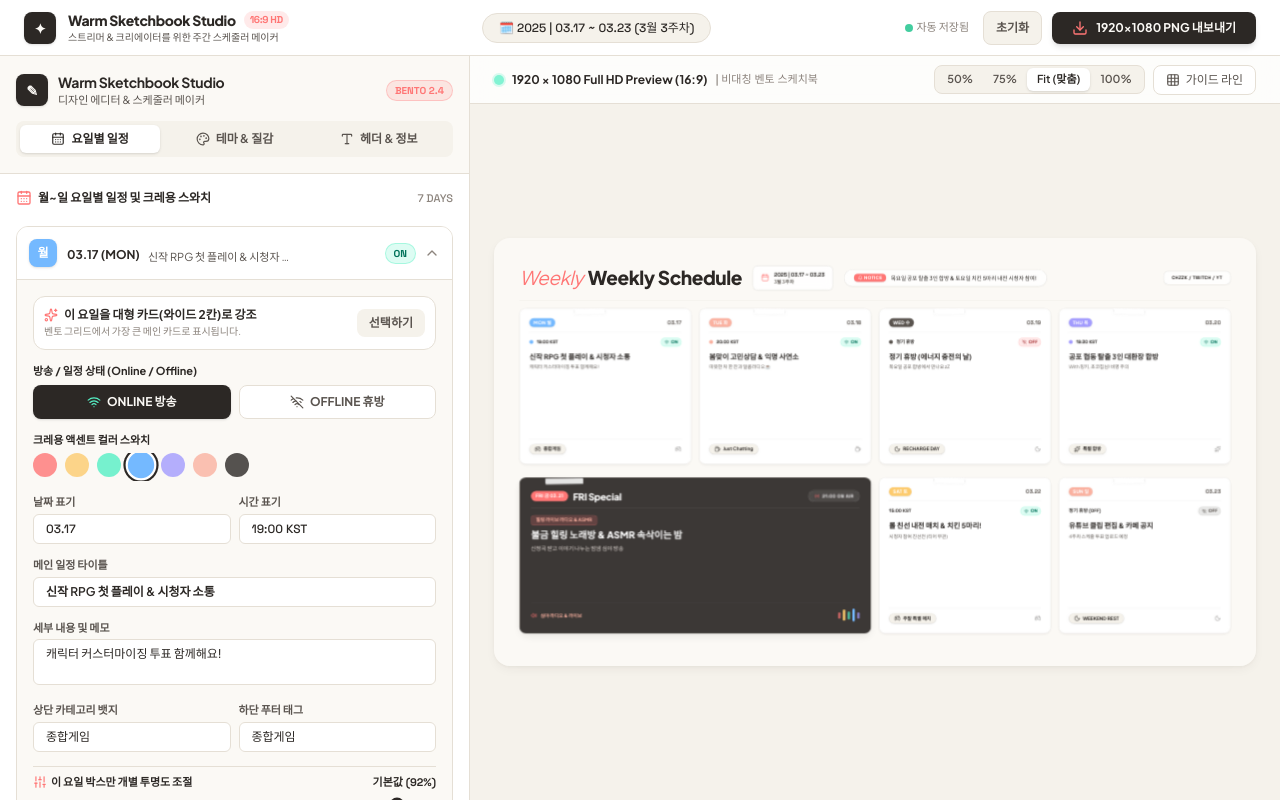
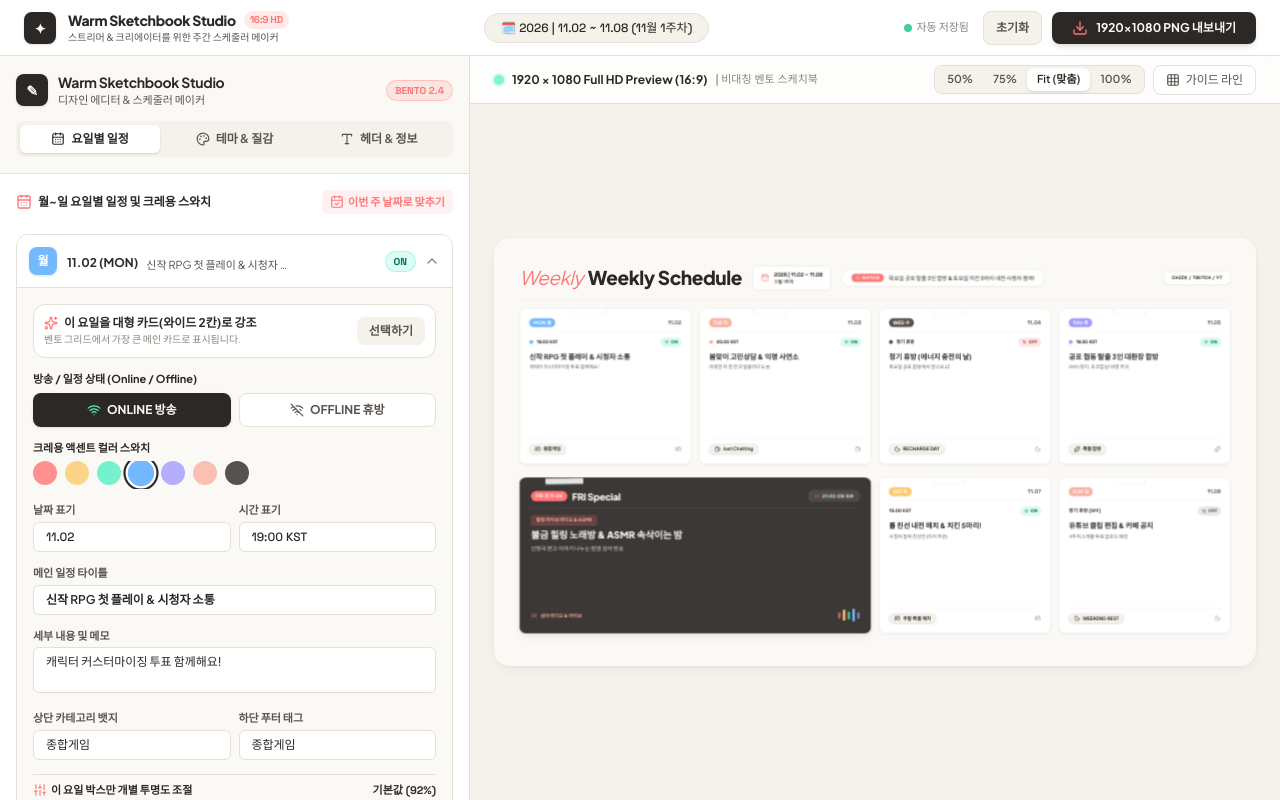
Before and after one commit to luttongi0-eng/sch, a Next.js app: page / in a window 1280 px wide. Built offline with nearby package versions, Linux system fonts and the light colour scheme.

Commit message:
feat: auto calculate week dates and auto fill offline template

```diff
--- a/src/app/page.tsx
+++ b/src/app/page.tsx
@@ -3,6 +3,7 @@
 import React, { useState, useRef, useEffect } from 'react';
 import { ScheduleConfig, DaySchedule } from '@/types/schedule';
 import { INITIAL_CONFIG, INITIAL_DAYS } from '@/data/constants';
+import { getWeekDates, applyCurrentWeekDates } from '@/utils/dateUtils';
 import { EditorSidebar } from '@/components/EditorSidebar';
 import { SchedulePreview } from '@/components/SchedulePreview';
 import { toPng } from 'html-to-image';
@@ -34,9 +35,21 @@ export default function Home() {
 
       if (savedConfig) {
         setConfig((prev) => ({ ...prev, ...JSON.parse(savedConfig) }));
+      } else {
+        // 최초 방문 시 오늘 날짜 기준으로 헤더 기간 & 주차 자동 세팅
+        const weekInfo = getWeekDates();
+        setConfig((prev) => ({
+          ...prev,
+          headerSubtitle: weekInfo.headerSubtitle,
+          weekNumber: weekInfo.weekNumber,
+        }));
       }
+
       if (savedDays) {
         setDays(JSON.parse(savedDays));
+      } else {
+        // 최초 방문 시 오늘 날짜 기준으로 월~일 날짜 표기 자동 반영
+        setDays(applyCurrentWeekDates(INITIAL_DAYS));
       }
     } catch (e) {
       console.warn('Failed to load saved schedule from localStorage:', e);
@@ -58,9 +71,14 @@ export default function Home() {
 
   // 전체 데이터 초기화 함수
   const handleResetToDefault = () => {
-    if (window.confirm('모든 일정 및 스타일 설정을 초기 상태로 되돌리시겠습니까?')) {
-      setConfig(INITIAL_CONFIG);
-      setDays(INITIAL_DAYS);
+    if (window.confirm('모든 일정 및 스타일 설정을 초기 상태로 되돌리시겠습니까? (날짜는 오늘 주차로 맞춰집니다)')) {
+      const weekInfo = getWeekDates();
+      setConfig({
+        ...INITIAL_CONFIG,
+        headerSubtitle: weekInfo.headerSubtitle,
+        weekNumber: weekInfo.weekNumber,
+      });
+      setDays(applyCurrentWeekDates(INITIAL_DAYS));
       try {
         localStorage.removeItem('crayoncast_config');
         localStorage.removeItem('crayoncast_days');
--- a/src/components/EditorSidebar.tsx
+++ b/src/components/EditorSidebar.tsx
@@ -3,6 +3,7 @@
 import React, { useState } from 'react';
 import { DaySchedule, ScheduleConfig, LayoutMode, TextureMode } from '@/types/schedule';
 import { THEME_PRESETS, CRAYON_SWATCHES, FONT_OPTIONS } from '@/data/constants';
+import { getWeekDates, applyCurrentWeekDates } from '@/utils/dateUtils';
 import {
   Palette,
   Layout,
@@ -15,7 +16,8 @@ import {
   Type,
   Stamp,
   Layers,
-  Sparkles
+  Sparkles,
+  CalendarCheck
 } from 'lucide-react';
 
 interface SidebarProps {
@@ -120,7 +122,22 @@ export const EditorSidebar: React.FC<SidebarProps> = ({
               <span className="text-xs font-bold text-[#2C2825] flex items-center gap-1.5">
                 <CalendarDays className="w-4 h-4 text-[#FF7675]" /> 월~일 요일별 일정 및 크레용 스와치
               </span>
-              <span className="text-[11px] font-mono text-[#8C847D]">7 DAYS</span>
+              <button
+                type="button"
+                onClick={() => {
+                  const weekInfo = getWeekDates();
+                  setDays((prev) => applyCurrentWeekDates(prev));
+                  setConfig((prev) => ({
+                    ...prev,
+                    headerSubtitle: weekInfo.headerSubtitle,
+                    weekNumber: weekInfo.weekNumber,
+                  }));
+                }}
+                className="flex items-center gap-1 text-[11px] font-bold text-[#FF7675] hover:text-[#d63031] bg-[#FF7675]/10 hover:bg-[#FF7675]/20 px-2 py-1 rounded-md transition-all cursor-pointer"
+                title="오늘 기준 이번 주 월~일 날짜로 일괄 업데이트"
+              >
+                <CalendarCheck className="w-3.5 h-3.5" /> 이번 주 날짜로 맞추기
+              </button>
             </div>
 
             <div className="space-y-2.5">
@@ -217,7 +234,16 @@ export const EditorSidebar: React.FC<SidebarProps> = ({
                           <div className="grid grid-cols-2 gap-2">
                             <button
                               type="button"
-                              onClick={() => updateDay(day.id, { isOnline: true })}
+                              onClick={() => {
+                                updateDay(day.id, {
+                                  isOnline: true,
+                                  time: day.time === '휴방' ? '19:00 KST' : day.time,
+                                  title: day.title === 'OFFLINE' ? '방송 일정' : day.title,
+                                  badge: day.badge === 'REST' ? '소통' : day.badge,
+                                  footerNote: day.footerNote === 'RECHARGE DAY' ? 'Live Stream' : day.footerNote,
+                                  tagIcon: day.tagIcon === 'sleep' ? 'chat' : day.tagIcon,
+                                });
+                              }}
                               className={`py-2 px-3 rounded-lg flex items-center justify-center gap-1.5 font-bold transition-all ${
                                 day.isOnline
                                   ? 'bg-[#2C2825] text-[#FBF9F5] shadow-sm'
@@ -228,7 +254,17 @@ export const EditorSidebar: React.FC<SidebarProps> = ({
                             </button>
                             <button
                               type="button"
-                              onClick={() => updateDay(day.id, { isOnline: false })}
+                              onClick={() => {
+                                updateDay(day.id, {
+                                  isOnline: false,
+                                  time: '휴방',
+                                  title: 'OFFLINE',
+                                  description: '',
+                                  badge: 'REST',
+                                  footerNote: 'RECHARGE DAY',
+                                  tagIcon: 'sleep',
+                                });
+                              }}
                               className={`py-2 px-3 rounded-lg flex items-center justify-center gap-1.5 font-bold transition-all ${
                                 !day.isOnline
                                   ? 'bg-[#FF7675] text-white shadow-sm'
@@ -732,6 +768,32 @@ export const EditorSidebar: React.FC<SidebarProps> = ({
               />
             </div>
 
+            <div className="p-3 bg-[#F5F2EB] rounded-xl border border-[#E5DFD5] space-y-2">
+              <div className="flex items-center justify-between">
+                <span className="font-bold text-[#2C2825] flex items-center gap-1.5">
+                  <CalendarDays className="w-4 h-4 text-[#FF7675]" /> 이번 주 날짜로 자동 동기화
+                </span>
+                <button
+                  type="button"
+                  onClick={() => {
+                    const weekInfo = getWeekDates();
+                    setDays((prev) => applyCurrentWeekDates(prev));
+                    setConfig((prev) => ({
+                      ...prev,
+                      headerSubtitle: weekInfo.headerSubtitle,
+                      weekNumber: weekInfo.weekNumber,
+                    }));
+                  }}
+                  className="px-2.5 py-1 bg-white hover:bg-[#2C2825] text-[#2C2825] hover:text-white border border-[#E5DFD5] rounded-md font-bold text-[11px] transition-all cursor-pointer shadow-sm"
+                >
+                  지금 동기화
+                </button>
+              </div>
+              <p className="text-[10px] text-[#8C847D]">
+                오늘 날짜를 기준으로 이번 주 월~일 날짜, 연도/기간, 주차 뱃지를 일괄 계산하여 적용합니다.
+              </p>
+            </div>
+
             <div className="grid grid-cols-2 gap-2">
               <div>
                 <label className="block font-semibold text-[#5A544F] mb-1">날짜 기간</label>
--- /dev/null
+++ b/src/utils/dateUtils.ts
@@ -0,0 +1,62 @@
+import { DaySchedule } from '@/types/schedule';
+
+/**
+ * 주어진 기준 날짜(기본값: 오늘)를 기준으로 해당 주의 월요일부터 일요일까지의 날짜 정보를 계산합니다.
+ */
+export function getWeekDates(baseDate: Date = new Date()) {
+  const current = new Date(baseDate);
+  // getDay(): 0 = 일요일, 1 = 월요일, ..., 6 = 토요일
+  const dayOfWeek = current.getDay();
+  // 월요일을 주의 시작(0)으로 계산 (일요일은 6이 됨)
+  const mondayOffset = dayOfWeek === 0 ? -6 : 1 - dayOfWeek;
+
+  const monday = new Date(current);
+  monday.setDate(current.getDate() + mondayOffset);
+
+  const dates: { id: string; dateStr: string; fullDate: Date }[] = [];
+  const dayIds = ['mon', 'tue', 'wed', 'thu', 'fri', 'sat', 'sun'];
+
+  for (let i = 0; i < 7; i++) {
+    const d = new Date(monday);
+    d.setDate(monday.getDate() + i);
+    const mm = String(d.getMonth() + 1).padStart(2, '0');
+    const dd = String(d.getDate()).padStart(2, '0');
+    dates.push({
+      id: dayIds[i],
+      dateStr: `${mm}.${dd}`,
+      fullDate: d,
+    });
+  }
+
+  const startMonth = String(dates[0].fullDate.getMonth() + 1).padStart(2, '0');
+  const startDay = String(dates[0].fullDate.getDate()).padStart(2, '0');
+  const endMonth = String(dates[6].fullDate.getMonth() + 1).padStart(2, '0');
+  const endDay = String(dates[6].fullDate.getDate()).padStart(2, '0');
+  const year = dates[0].fullDate.getFullYear();
+
+  // 해당 월의 몇 주차인지 계산
+  // 월요일 기준 해당 월의 일자 / 7 올림
+  const weekNum = Math.ceil(dates[0].fullDate.getDate() / 7);
+  const weekNumberStr = `${Number(startMonth)}월 ${weekNum}주차`;
+  const headerSubtitleStr = `${year} | ${startMonth}.${startDay} ~ ${endMonth}.${endDay}`;
+
+  return {
+    year,
+    weekNumber: weekNumberStr,
+    headerSubtitle: headerSubtitleStr,
+    dayDates: dates,
+  };
+}
+
+/**
+ * 초기 또는 기존 days 배열에 현재 주차의 날짜를 반영하는 헬퍼 함수
+ */
+export function applyCurrentWeekDates(days: DaySchedule[], baseDate: Date = new Date()): DaySchedule[] {
+  const { dayDates } = getWeekDates(baseDate);
+  const dateMap = new Map(dayDates.map((d) => [d.id, d.dateStr]));
+
+  return days.map((day) => ({
+    ...day,
+    dateStr: dateMap.get(day.id) || day.dateStr,
+  }));
+}
```
